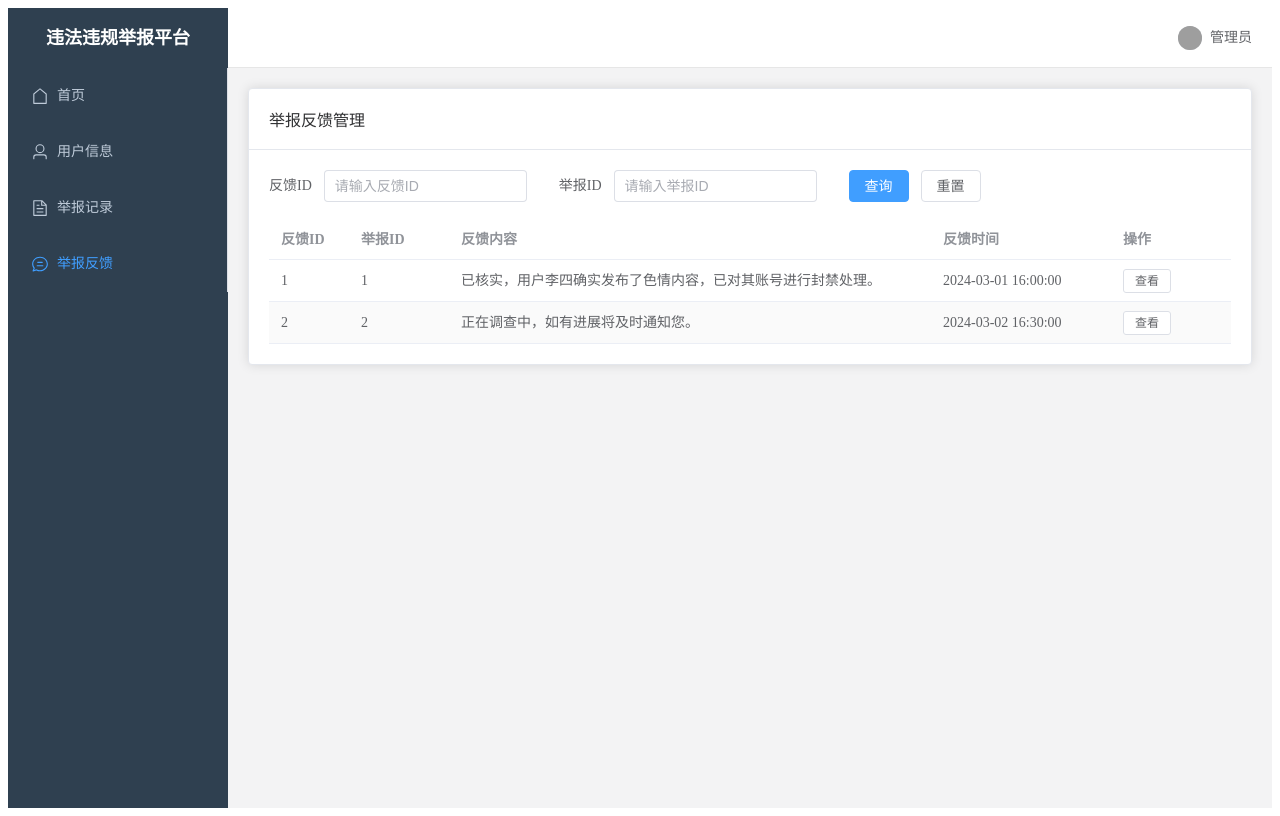
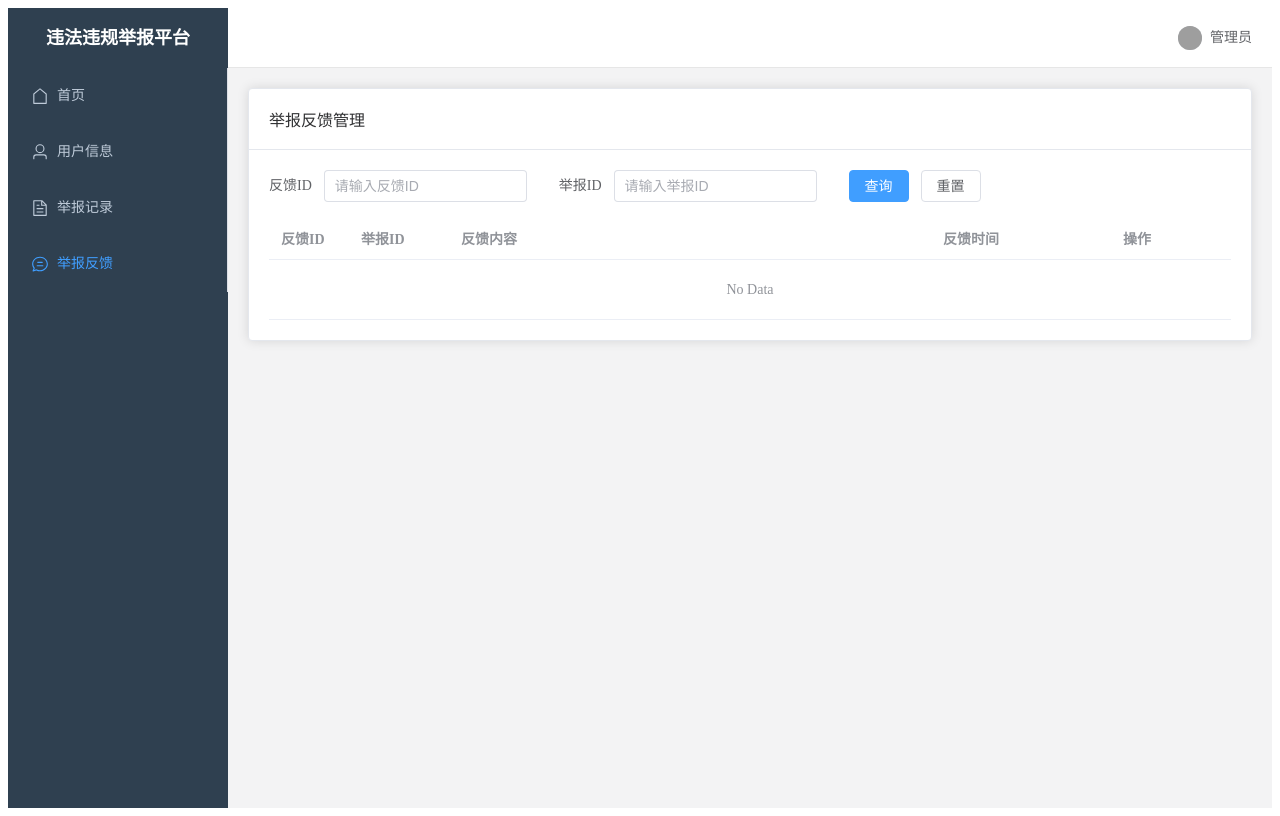
Before and after one commit to wang-again/wx-vue, a Vue app: page /home/feedback in a window 1280 px wide. Built offline with nearby package versions, Linux system fonts and the light colour scheme; grey boxes are pictures that could not be loaded; the HTML template or start-up script is replaced by a standard one.

Commit message:
本地信息删掉了

```diff
--- a/src/views/Feedback.vue
+++ b/src/views/Feedback.vue
@@ -45,10 +45,7 @@ const searchForm = reactive({
   reportId: ''
 })
 
-const feedbackList = ref([
-  { id: 1, reportId: 1, content: '已核实，用户李四确实发布了色情内容，已对其账号进行封禁处理。', createTime: '2024-03-01 16:00:00' },
-  { id: 2, reportId: 2, content: '正在调查中，如有进展将及时通知您。', createTime: '2024-03-02 16:30:00' }
-])
+const feedbackList = ref([])
 
 const currentPage = ref(1)
 const pageSize = ref(10)
--- a/src/views/Reports.vue
+++ b/src/views/Reports.vue
@@ -63,10 +63,7 @@ const searchForm = reactive({
   status: ''
 })
 
-const reportList = ref([
-  { id: 1, reporter: '张三', target: '李四', type: '色情内容', content: '用户李四在群聊中发布色情图片', createTime: '2024-03-01 10:00:00', status: 'pending' },
-  { id: 2, reporter: '王五', target: '赵六', type: '诈骗', content: '用户赵六诱导用户转账，涉嫌诈骗', createTime: '2024-03-02 14:30:00', status: 'processing' }
-])
+const reportList = ref([])
 
 const currentPage = ref(1)
 const pageSize = ref(10)
--- a/src/views/Users.vue
+++ b/src/views/Users.vue
@@ -55,10 +55,7 @@ const searchForm = reactive({
   nickname: ''
 })
 
-const userList = ref([
-  { id: 1, nickname: '张三', phone: '138****1234', createTime: '2024-01-01 10:00:00', status: 'active' },
-  { id: 2, nickname: '李四', phone: '139****5678', createTime: '2024-01-02 14:30:00', status: 'banned' }
-])
+const userList = ref([])
 
 const currentPage = ref(1)
 const pageSize = ref(10)
```
